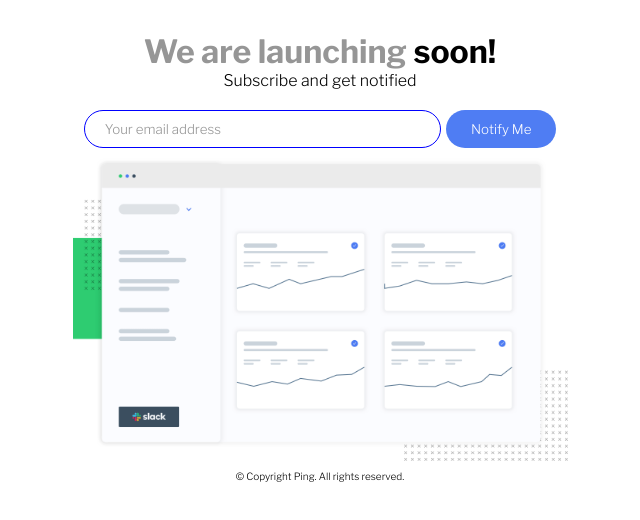
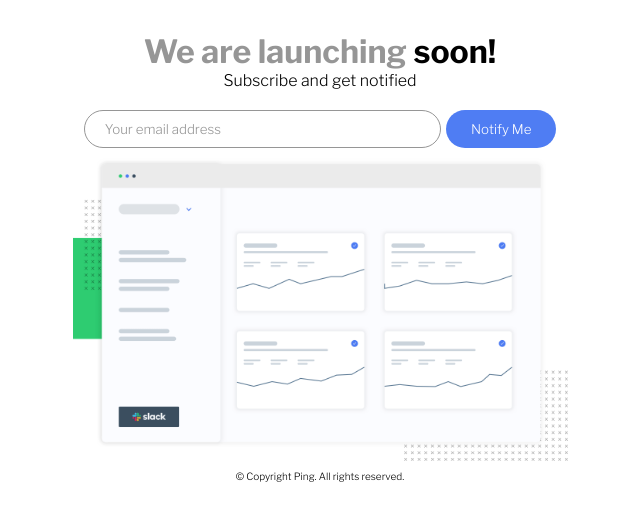
Before and after one commit to Jitesh117/ping-coming-soon-page, a plain HTML site: page index.html in a window 1280 px wide. Shown: the part 96-616 px from the top of the page, without its empty margins (320-960 px from the left). Drawn offline with nearby package versions, Linux system fonts and the light colour scheme.

Commit message:
changed the email input outline color

```diff
--- a/style.css
+++ b/style.css
@@ -16,7 +16,7 @@
 
 input[type=email]{
     border-radius: 25px;
-    border:1px solid blue;
+    border:1px solid var(--grey);
     padding:  10px 20px;
     /* width: 100%; */
     margin-bottom: 10px;
@@ -43,7 +43,7 @@ button{
     margin-bottom: 10px;
     padding:10px;
     width: 20%;
-
+    /* box-shadow: var(--blue) 0px 7px 29px 0px; */
 }
 input:focus{
     outline: none;
```
